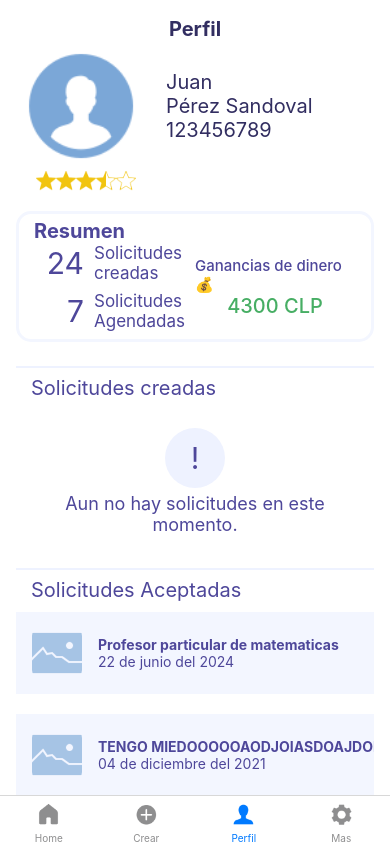
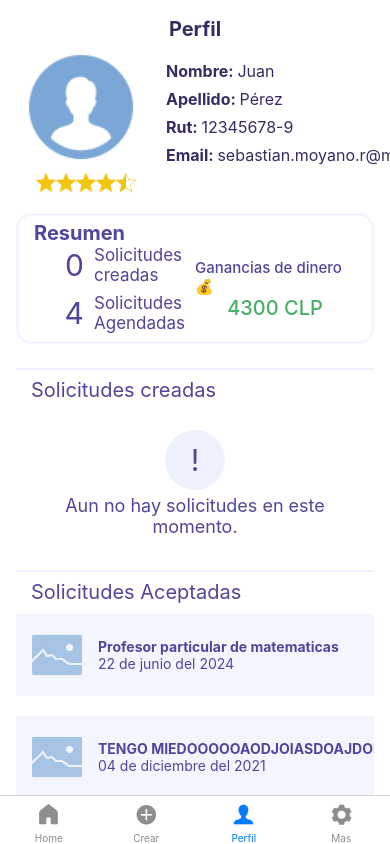
Before and after one commit to camilainf/SeaApp, a React Native app: screen /Perfil in a window 390 px wide. Built offline with nearby package versions, Linux system fonts and the light colour scheme.

Commit message:
se subio un cambio a el perfil

```diff
--- /dev/null
+++ b/src/resources/user.ts
@@ -0,0 +1,16 @@
+import { Float } from "react-native/Libraries/Types/CodegenTypes";
+
+type Usuario = {
+    id: number;
+    nombre: string;
+    apellidos: string;
+    rut: string;
+    fechaDeNacimiento: string; // Puedes usar una cadena si prefieres, como "string"
+    email: string;
+    contraseña: string;
+    imagenDePerfil?: string; // El '?' indica que es opcional. Si todas las veces vas a tener la imagen, puedes quitar el '?'
+    calificacion: number;
+  };
+
+
+export {Usuario};
--- a/src/screens/Profile.tsx
+++ b/src/screens/Profile.tsx
@@ -9,19 +9,30 @@ import {
   ScrollView,
   TouchableOpacity,
   TouchableNativeFeedback,
+  Alert,
 } from "react-native";
 import { Rating, Card } from "react-native-elements";
 import { convertirFecha } from "../services/randomService";
+import { Usuario } from "../resources/user";
 
 const Profile: React.FC = () => {
-  const esPerfilPersonal = true;
-  const numeroSolicitudesCreadas = 24; //Valor de solicitudes creadas
-  const numeroSolicitudesAceptadas = 7; //Valor de solicitudes recibidas
-  const gananciaDinero = 4300; ///
-  const nombreUsuario = "Juan"; //Nombre del usuario
-  const apellidoUsuario = "Pérez Sandoval"; //Apellido del usuario
-  const rutUsuario = "123456789"; //Rut del usuario
-  const valoracionUsuario = 3.5; //Valoracion del usuario
+  const UsuarioPerfil: Usuario = {
+    id: 1,
+    nombre: "Juan",
+    apellidos: "Pérez",
+    rut: "12345678-9",
+    contraseña: "1234",
+    email: "sebastian.moyano.r@mail.pucv.cl",
+    fechaDeNacimiento: "23/45/1980",
+
+    calificacion: 4.5,
+  };
+  const mostrarTextoCompleto = (texto: string) => {
+    Alert.alert("Email completo", texto);
+  };
+  const esPerfilPersonal = true; // Crear funcion que valide que este es el usuario de este perfil
+
+  const gananciaDinero = 4300; //
   const solicitudesCreadass = [
     {
       id: "1",
@@ -40,9 +51,9 @@ const Profile: React.FC = () => {
     id: string;
     titulo: string;
     fecha: string;
-    imagen: any;  // Considera especificar un tipo más preciso para 'imagen'
+    imagen: any; // Considera especificar un tipo más preciso para 'imagen'
   };
-  const solicitudesCreadas :FechaObjeto[] = [];
+  const solicitudesCreadas: FechaObjeto[] = [];
   const solicitudesAceptadas = [
     {
       id: "1",
@@ -69,6 +80,8 @@ const Profile: React.FC = () => {
       imagen: require("../../assets/iconos/ImageReferencia.png"),
     },
   ];
+  const numeroSolicitudesCreadas = solicitudesCreadas.length; //Valor de solicitudes creadas
+  const numeroSolicitudesAceptadas = solicitudesAceptadas.length; //Valor de solicitudes recibidas
 
   const SinSolicitudes = () => (
     <View
@@ -114,21 +127,62 @@ const Profile: React.FC = () => {
       </View>
       {/* INFORMACION USUARIO */}
       <View style={styles.profileSection}>
+        <View style={styles.profileSection}>
+          {UsuarioPerfil.imagenDePerfil ? (
+            <Image
+              source={{ uri: UsuarioPerfil.imagenDePerfil }}
+              style={styles.profileImage}
+            />
+          ) : (
             <Image
               source={require("../../assets/iconos/usericon.png")}
               style={styles.profileImage}
             />
+          )}
+        </View>
         <View style={styles.userInfo}>
-          <Text style={styles.datosUser}>{nombreUsuario}</Text>
-          <Text style={styles.datosUser}>{apellidoUsuario}</Text>
-          <Text style={styles.datosUser}>{rutUsuario}</Text>
+          <View style={styles.infoLine}>
+            <Text style={styles.textoDatosUser}>Nombre: </Text>
+            <Text style={styles.datosUser}>{UsuarioPerfil.nombre}</Text>
+          </View>
+
+          <View style={styles.infoLine}>
+            <Text style={styles.textoDatosUser}>Apellido: </Text>
+            <Text
+              numberOfLines={1}
+              ellipsizeMode="tail"
+              style={styles.datosUser}
+            >
+              {UsuarioPerfil.apellidos}
+            </Text>
+          </View>
+
+          <View style={styles.infoLine}>
+            <Text style={styles.textoDatosUser}>Rut: </Text>
+            <Text style={styles.datosUser}>{UsuarioPerfil.rut}</Text>
+          </View>
+
+          <View style={styles.infoLine}>
+            <Text style={styles.textoDatosUser}>Email: </Text>
+            <TouchableOpacity
+              onLongPress={() => mostrarTextoCompleto(UsuarioPerfil.email)}
+            >
+              <Text
+                style={styles.datosUser}
+                numberOfLines={1}
+                ellipsizeMode="tail"
+              >
+                {UsuarioPerfil.email}
+              </Text>
+            </TouchableOpacity>
+          </View>
         </View>
       </View>
       {/* ESTRELLAS DE VALORACION */}
       <Rating
         imageSize={20}
         readonly
-        startingValue={valoracionUsuario} // valor inicial
+        startingValue={UsuarioPerfil.calificacion} // valor inicial
         style={styles.rating}
       />
       {/* TARJETA RESUMEN  */}
@@ -298,7 +352,8 @@ const Profile: React.FC = () => {
             )}
             keyExtractor={(item) => item.id}
             scrollEnabled={false}
-        />)}
+          />
+        )}
       </View>
     </ScrollView>
   );
@@ -318,6 +373,12 @@ const styles = StyleSheet.create({
     textAlign: "center",
     paddingTop: 2,
     color: "#322E61",
+
+  },
+  infoLine: {
+    flexDirection: "row",
+    alignItems: "center",
+    marginBottom: 8, // Puedes ajustar este valor para dar espacio entre las líneas
   },
   profileSection: {
     flexDirection: "row",
@@ -330,10 +391,17 @@ const styles = StyleSheet.create({
   },
   userInfo: {
     marginLeft: 20,
+    paddingEnd: 30,
+    paddingTop:20,
   },
   datosUser: {
-    fontSize: 20,
+    fontSize: 16,
     color: "#322E61",
+  },
+  textoDatosUser: {
+    fontSize: 16,
+    color: "#322E61",
+    fontWeight: "bold",
   },
   rating: {
     alignSelf: "flex-start",
```
Also changed, not shown: src/resources/offer.ts (added), src/resources/service.ts (added). Lines whose indentation alone changed are shown as unchanged.
